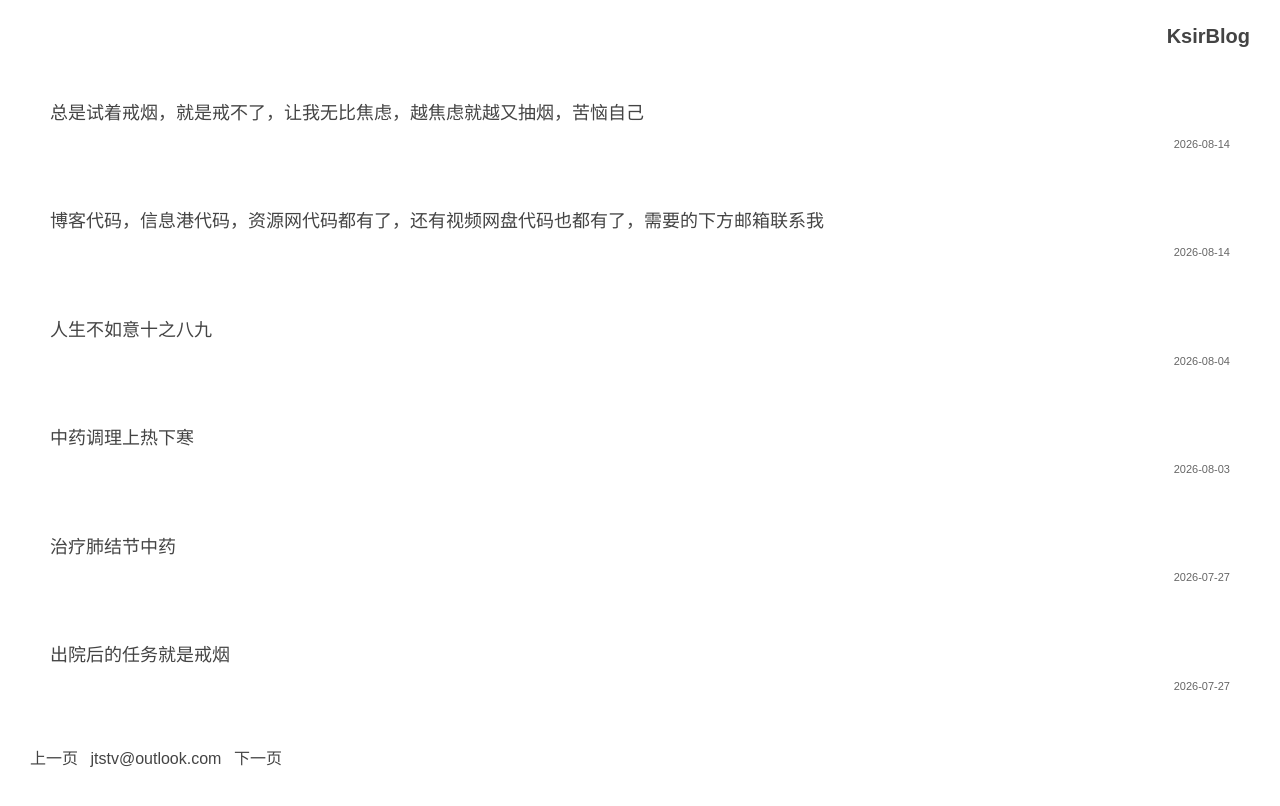
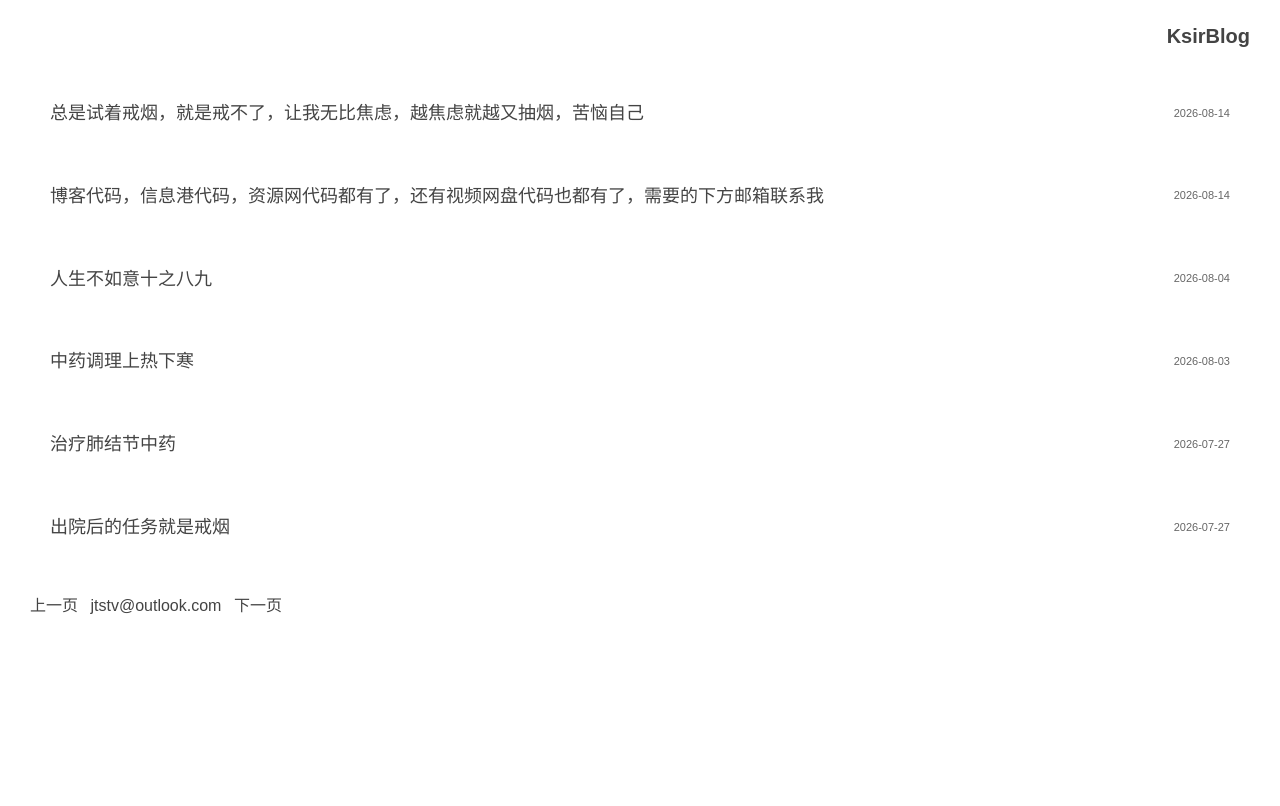
Before and after one commit to JTSTV/Jtstv.github.io, a Jekyll site: the page built from index.html, in a window 1280 px wide. Shown: the top 806 px of the page. Built offline with Jekyll 4.4.1, drawn with Linux system fonts in a browser that asks for light colours; the list of posts is cut into pages by our own code.

Commit message:
更新 index.html

```diff
--- a/index.html
+++ b/index.html
@@ -17,19 +17,34 @@ body{font:16px/1.6 sans-serif;padding:20px 30px}
 a{color:#444;text-decoration:none}
 .site-title{margin-bottom:20px;text-align:right;font-size:20px;font-weight:600}
 .post-item{padding:12px 0}
-.post-item a{display:block;font-size:18px;padding:15px 20px 8px}
-.post-date{text-align:right;font-size:11px;color:#666;padding:0 20px 15px}
+.post-item a{display:block;padding:15px 20px}
+.post-row{display:flex;justify-content:space-between;align-items:center}
+.post-title-text{font-size:18px}
+.post-date{font-size:11px;color:#666;white-space:nowrap}
 .pagination{margin-top:24px}
 .pagination a,.pagination span{font-size:16px;color:#444;margin-right:8px}
-@media(max-width:600px){body{padding:15px 20px}.site-title{font-size:18px}.post-item a{font-size:16px;padding:12px 15px 6px}.post-date{padding:0 15px 12px;font-size:10px}}
+@media(max-width:600px){body{padding:15px 20px}.site-title{font-size:18px}.post-item a{padding:12px 15px}.post-title-text{font-size:16px}.post-date{font-size:10px}}
 </style>
 </head>
 <body>
 <div class="site-title"><a href="/">{{site.title}}</a></div>
 {%for post in paginator.posts%}
 <div class="post-item">
-{%if post.pw%}<a class="encrypted-link" data-url="{{post.url | relative_url}}">🔒 {{post.title}}</a>{%else%}<a href="{{post.url | relative_url}}">{{post.title}}</a>{%endif%}
-<div class="post-date">{{post.date | date:"%Y-%m-%d"}}</div>
+{%if post.pw%}
+<a class="encrypted-link" data-url="{{post.url | relative_url}}">
+<div class="post-row">
+<span class="post-title-text">🔒 {{post.title}}</span>
+<span class="post-date">{{post.date | date:"%Y-%m-%d"}}</span>
+</div>
+</a>
+{%else%}
+<a href="{{post.url | relative_url}}">
+<div class="post-row">
+<span class="post-title-text">{{post.title}}</span>
+<span class="post-date">{{post.date | date:"%Y-%m-%d"}}</span>
+</div>
+</a>
+{%endif%}
 </div>
 {%endfor%}
 {%if paginator.total_pages>1%}
```
